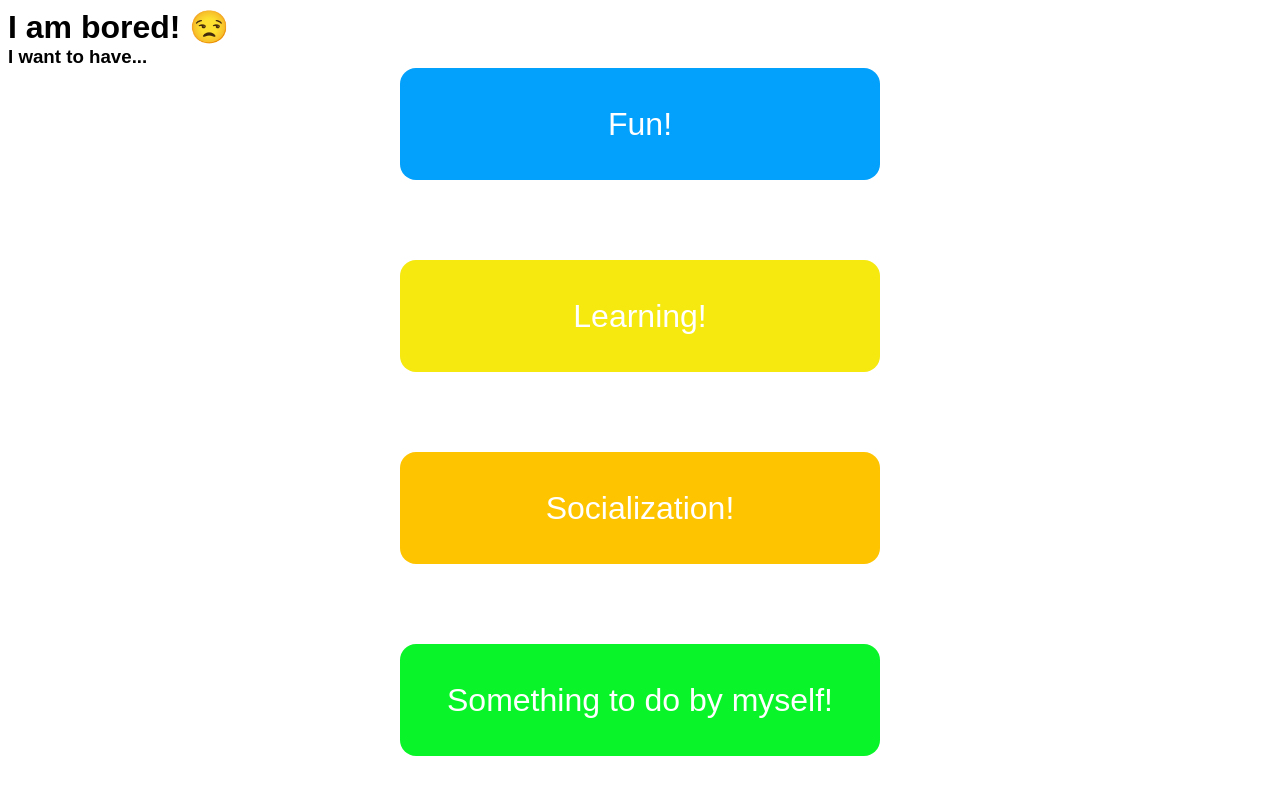
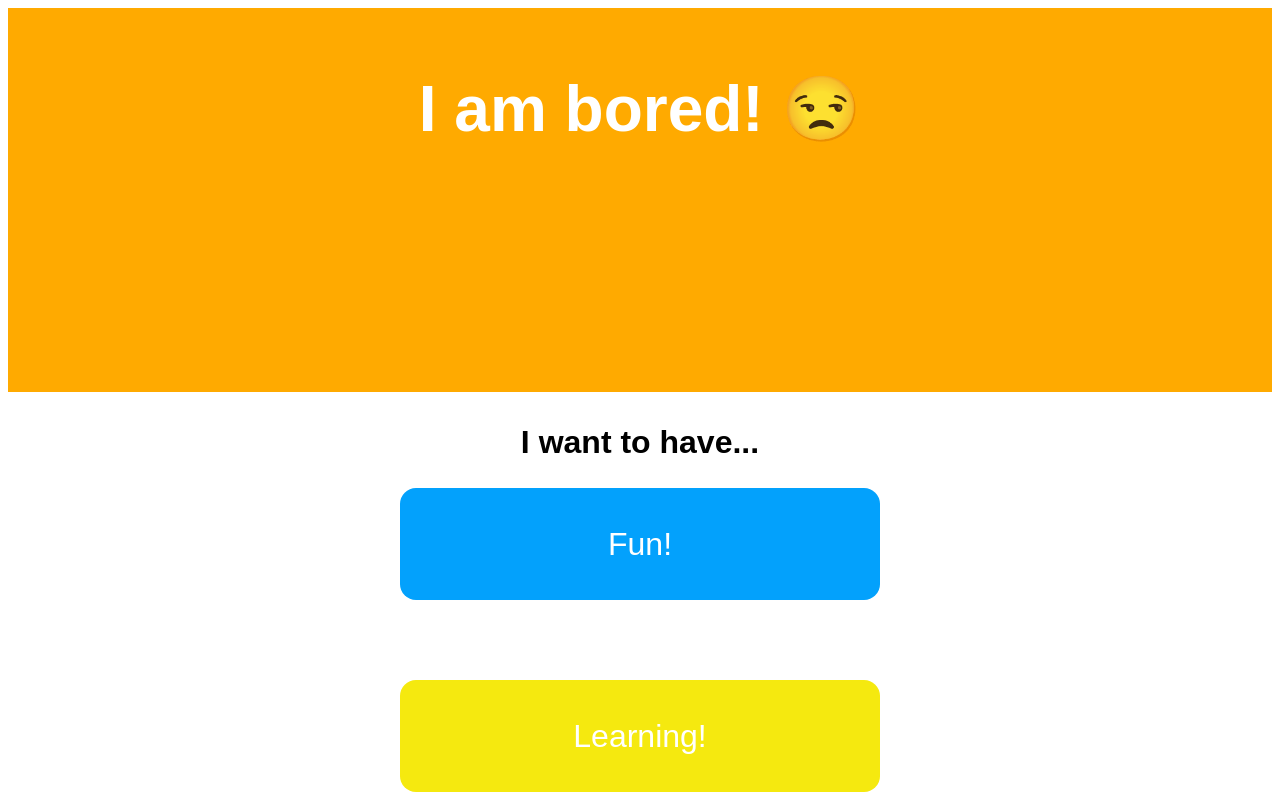
Before and after one commit to ArthurDeveloper/i-am-bored, a SvelteKit app: page / in a window 1280 px wide. Shown: the top 800 px of the page. Built offline with nearby package versions, Linux system fonts and the light colour scheme.

Commit message:
feat: More styling
Added background to heading and styled heading and subheading

```diff
--- a/src/routes/+page.svelte
+++ b/src/routes/+page.svelte
@@ -73,9 +73,11 @@
 </script>
 
 <main>
-	<h1>I am bored! 😒</h1>
+	<header>
+		<h1 class="heading">I am bored! 😒</h1>
+		<h2 class="subheading">I want to have...</h2>
+	</header>
 
-	<h3>I want to have...</h3>
 	<div class="activity-buttons-container">
 		{#each activities as activity}
 			<button
@@ -123,6 +125,31 @@
 		font-family: Arial, sans-serif;
 	}
 
+	header {
+		width: 100%;
+		height: 25rem;
+		margin: 0;
+		margin-bottom: 5rem;
+	}
+
+	.heading {
+		display: flex;
+		justify-content: center;
+		align-items: flex-start;
+		padding-top: 4rem;
+		font-size: 4rem;
+		font-weight: 700;
+		color: #fff;
+		animation: heading-animation 400ms cubic-bezier(.33,1.88,.57,.7);
+		background: #ffaa00;
+		height: 20rem;
+		margin-bottom: 2rem;
+	}
+
+	.subheading {
+		text-align: center;
+		font-size: 2rem;
+	}
 
 	.activity-buttons-container {
 		display: flex;
@@ -152,4 +179,16 @@
 		font-size: 2rem;
 		margin-top: 5rem;
 	}
+
+	@keyframes heading-animation {
+		from {
+			transform: translate(10rem, 12rem);
+			rotate: 60deg;
+			opacity: 0;
+		} to {
+			transform: translate(0);
+			rotate: 0deg;
+			opacity: 1;
+		}
+	}
 </style>
```
